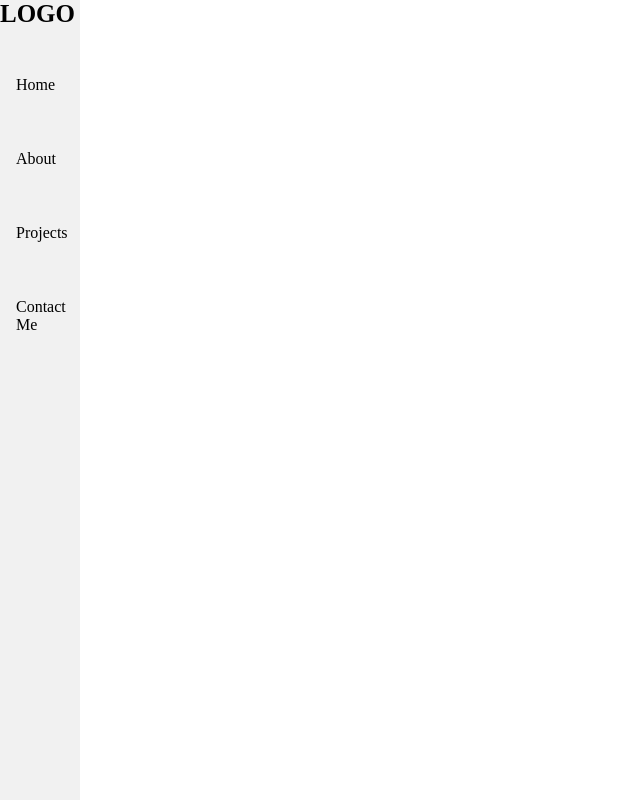
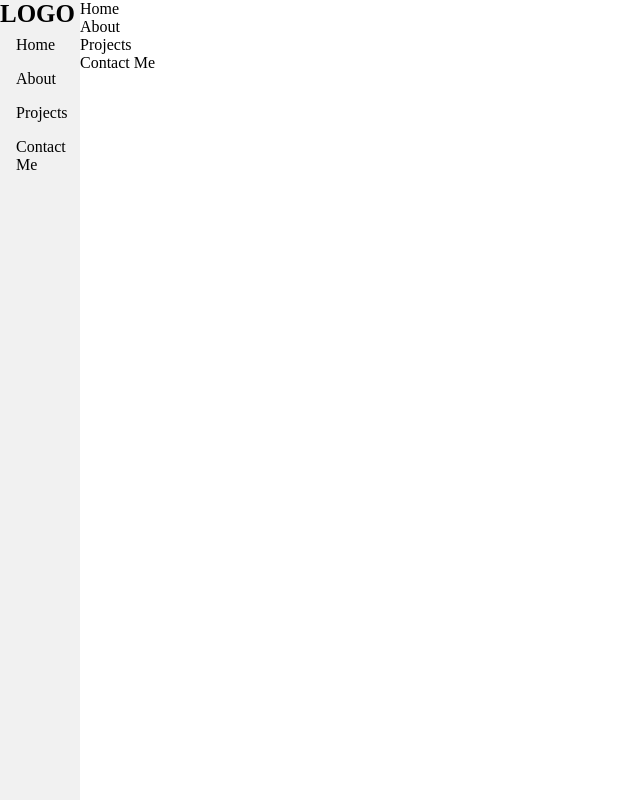
Before and after one commit to PabloRamirezGarcia/Pablo-Ramirez-Garcia, a plain HTML site: page index.html in a window 1280 px wide. Shown: the whole page, without its empty margins (0-640 px from the left). Drawn offline with Linux system fonts and the light colour scheme.

Commit message:
Updated Index.html and styles.css:

```diff
--- a/index.html
+++ b/index.html
@@ -6,6 +6,7 @@
     <link rel="stylesheet" href="styles.css">
     <title>Pablo Ramirez Garcia</title>
 </head>
+    <body>
         <nav>
             <div id="logo">
                 <h1>LOGO</h1>
@@ -25,5 +26,11 @@
                 </li>
             </ul>
         </nav>
-    <body></body>
+        <div class="body__container">
+            <div id="Home">Home</div>
+            <div id="About">About</div>
+            <div id="Proejcts">Projects</div>
+            <div id="Contact__Me">Contact Me</div>
+        </div>
+    <body>
 </html>
--- a/styles.css
+++ b/styles.css
@@ -19,10 +19,13 @@ li a{
     color: black;
     padding: 8px 16px;
     text-decoration: none;
-    margin-top: 50%;
 }
 
 ul a:hover{
     background-color:green;
     transition: .5s;
 }
+
+.body__container{
+    margin-left: 80px;
+}
```
Lines whose indentation alone changed are shown as unchanged.
